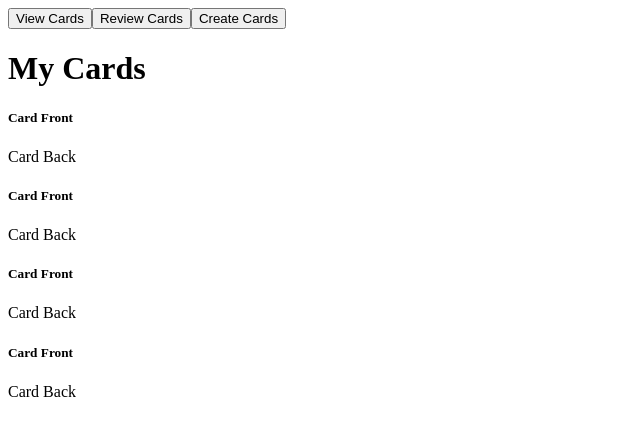
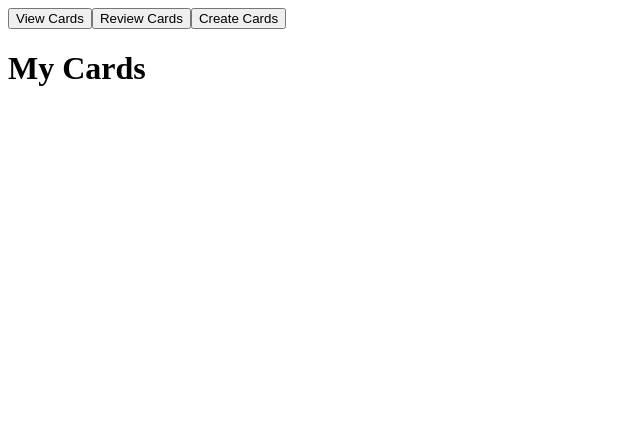
Before and after one commit to seongkevinlee/react-flashcard, a React app: page / in a window 1280 px wide. Shown: the top 436 px of the page, without its empty margins (0-640 px from the left). Built offline with nearby package versions, Linux system fonts and the light colour scheme; the HTML template or start-up script is replaced by a standard one.

Commit message:
Added ability to view all saved cards on the DOM

```diff
--- a/src/components/app.jsx
+++ b/src/components/app.jsx
@@ -15,6 +15,7 @@ export default class App extends React.Component {
     this.setView = this.setView.bind(this);
     this.saveCards = this.saveCards.bind(this);
     this.addCard = this.addCard.bind(this);
+    // this.getCards = this.getCards.bind(this);
   }
 
   setView(currentView) {
@@ -36,9 +37,18 @@ export default class App extends React.Component {
     }
   }
 
+  // getCards() {
+  //   const savedCardList = localStorage.getItem('flash-cards');
+  //   console.log('savedCardList:', savedCardList);
+  //   this.setState({
+  //     cards: savedCardList
+  //   });
+  // }
+
   saveCards() {
     const cardsList = JSON.stringify(this.state.cards);
     localStorage.setItem('flash-cards', cardsList);
+    this.getCards();
   }
 
   addCard(card) {
@@ -46,7 +56,7 @@ export default class App extends React.Component {
     cardsList.push(card);
     this.setState({
       cards: cardsList
-    }, this.saveCards);
+    }, this.saveCards());
   }
 
   render() {
--- a/src/components/view-cards.jsx
+++ b/src/components/view-cards.jsx
@@ -1,18 +1,19 @@
 import React from 'react';
 
 function FlashCard(props) {
-  // const cardList = props.cardList;
-  // const question = props.cardList.question
-  // const answer = props.cardList.answer
+  const question = props.card.question;
+  const answer = props.card.answer;
 
   return (
     <div className='col mb-4'>
       <div className='card'>
-        <div className='text-center'>
-          <h5 className='card-title'>Card Front</h5>
+        <div className='card-body text-left text-white bg-dark'>
+          <h5 className='card-title ml-2 mt-2'>Question</h5>
+          <p className='card-text ml-2 mt-2'>{question}</p>
         </div>
-        <div className='card-body text-center'>
-          <p className='card-text'>Card Back</p>
+        <div className='card-body text-left'>
+          <h5 className='card-title ml-2 mt-2'>Answer</h5>
+          <p className='card-text ml-2 mt-2'>{answer}</p>
         </div>
       </div>
     </div>
@@ -20,9 +21,7 @@ function FlashCard(props) {
 }
 
 export default function ViewCards(props) {
-
-  // const cardList = props.cardList;
-  // console.log('cardList:', cardList);
+  const { cardList } = props;
 
   return (
     <div>
@@ -30,10 +29,12 @@ export default function ViewCards(props) {
         <h1 className='text-center'>My Cards</h1>
       </header>
       <div className='row row-cols-2 row-cols-md-2'>
-        <FlashCard/>
-        <FlashCard/>
-        <FlashCard/>
-        <FlashCard/>
+        {cardList.map((card, index) => {
+          return (
+            <FlashCard key={index} card={card}/>
+          );
+        })
+        }
       </div>
     </div>
   );
```
